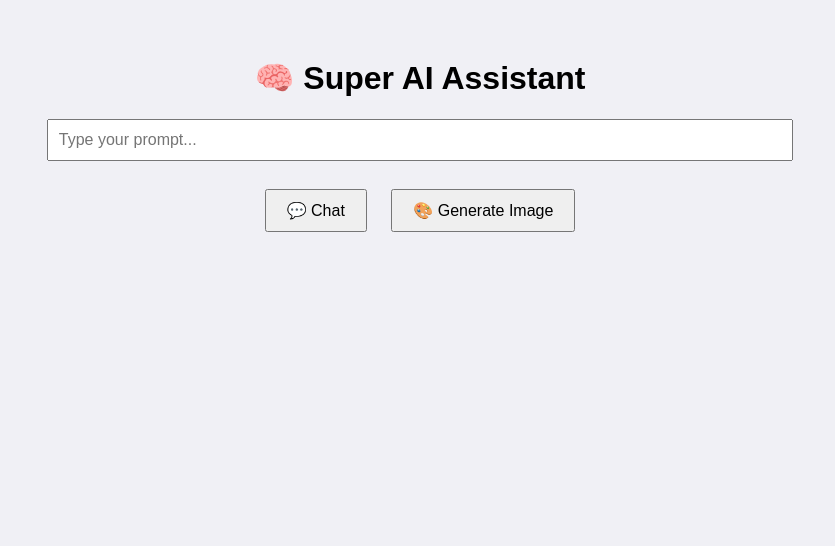
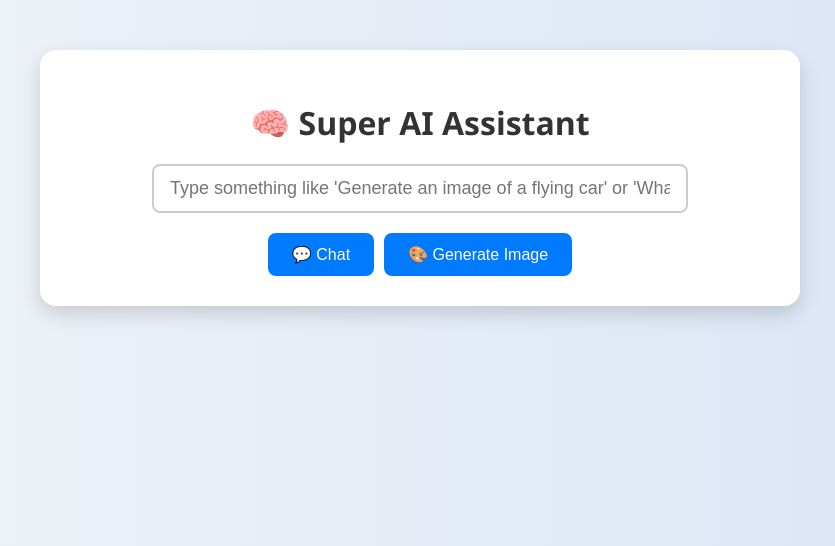
Before and after one commit to shkeeb122/Ali, a Flask app: page / in a window 1280 px wide. Shown: the top 546 px of the page, without its empty margins (220-1055 px from the left). Run offline with Flask 3, Linux system fonts and the light colour scheme.

Commit message:
index.html

```diff
--- a/templates/index.html
+++ b/templates/index.html
@@ -1,49 +1,141 @@
 <!DOCTYPE html>
-<html>
+<html lang="en">
 <head>
+  <meta charset="UTF-8" />
+  <meta name="viewport" content="width=device-width, initial-scale=1.0"/>
   <title>Super AI Assistant</title>
   <style>
     body {
-      font-family: Arial;
+      font-family: "Segoe UI", sans-serif;
+      background: linear-gradient(to right, #f0f4f8, #d9e4f5);
+      margin: 0;
+      padding: 0;
+    }
+
+    .container {
+      max-width: 700px;
+      margin: 50px auto;
+      padding: 30px;
+      background-color: white;
+      border-radius: 16px;
+      box-shadow: 0 8px 20px rgba(0, 0, 0, 0.15);
       text-align: center;
-      background: #f0f0f5;
-      padding: 30px;
     }
-    input {
-      width: 60%;
-      padding: 10px;
+
+    h1 {
+      font-size: 32px;
+      margin-bottom: 20px;
+      color: #333;
+    }
+
+    form {
+      display: flex;
+      flex-direction: column;
+      align-items: center;
+    }
+
+    input[type="text"] {
+      width: 80%;
+      max-width: 500px;
+      padding: 12px 16px;
+      font-size: 18px;
+      border: 2px solid #ccc;
+      border-radius: 8px;
+      margin-bottom: 20px;
+      outline: none;
+      transition: border-color 0.3s;
+    }
+
+    input[type="text"]:focus {
+      border-color: #007bff;
+    }
+
+    .button-group {
+      display: flex;
+      gap: 10px;
+      flex-wrap: wrap;
+      justify-content: center;
+    }
+
+    button {
+      padding: 12px 24px;
       font-size: 16px;
+      border: none;
+      border-radius: 8px;
+      cursor: pointer;
+      background-color: #007bff;
+      color: white;
+      transition: background-color 0.3s;
     }
+
+    button:hover {
+      background-color: #0056b3;
+    }
+
+    .response, .image-box {
+      margin-top: 30px;
+      text-align: left;
+    }
+
+    .response h3, .image-box h3 {
+      color: #444;
+    }
+
+    .response p {
+      background-color: #f9f9f9;
+      padding: 15px;
+      border-radius: 8px;
+      line-height: 1.5;
+      white-space: pre-wrap;
+    }
+
+    img {
+      max-width: 100%;
+      border-radius: 12px;
+      margin-top: 10px;
+      box-shadow: 0 4px 12px rgba(0,0,0,0.2);
+    }
+
+    @media (max-width: 600px) {
+      .container {
+        margin: 20px;
+        padding: 20px;
+      }
+
+      input[type="text"] {
+        width: 100%;
+      }
+
       button {
-      padding: 10px 20px;
-      margin: 10px;
-      font-size: 16px;
-      cursor: pointer;
+        width: 100%;
       }
-    img {
-      margin-top: 20px;
-      border-radius: 10px;
-      max-width: 400px;
     }
   </style>
 </head>
 <body>
+  <div class="container">
     <h1>🧠 Super AI Assistant</h1>
     <form method="POST">
-    <input type="text" name="prompt" placeholder="Type your prompt..." required />
-    <br><br>
+      <input type="text" name="prompt" placeholder="Type something like 'Generate an image of a flying car' or 'What is AI?'" required />
+      <div class="button-group">
         <button name="action" value="chat">💬 Chat</button>
         <button name="action" value="image">🎨 Generate Image</button>
+      </div>
     </form>
 
     {% if reply %}
-    <h3>Chatbot Response:</h3>
+    <div class="response">
+      <h3>🤖 Chatbot Response:</h3>
       <p>{{ reply }}</p>
+    </div>
     {% endif %}
 
     {% if image %}
-    <h3>Generated Image:</h3>
-    <img src="{{ image }}" />
+    <div class="image-box">
+      <h3>🖼️ Generated Image:</h3>
+      <img src="{{ image }}" alt="Generated Image" />
+    </div>
     {% endif %}
+  </div>
 </body>
 </html>
```
Lines whose indentation alone changed are shown as unchanged.
